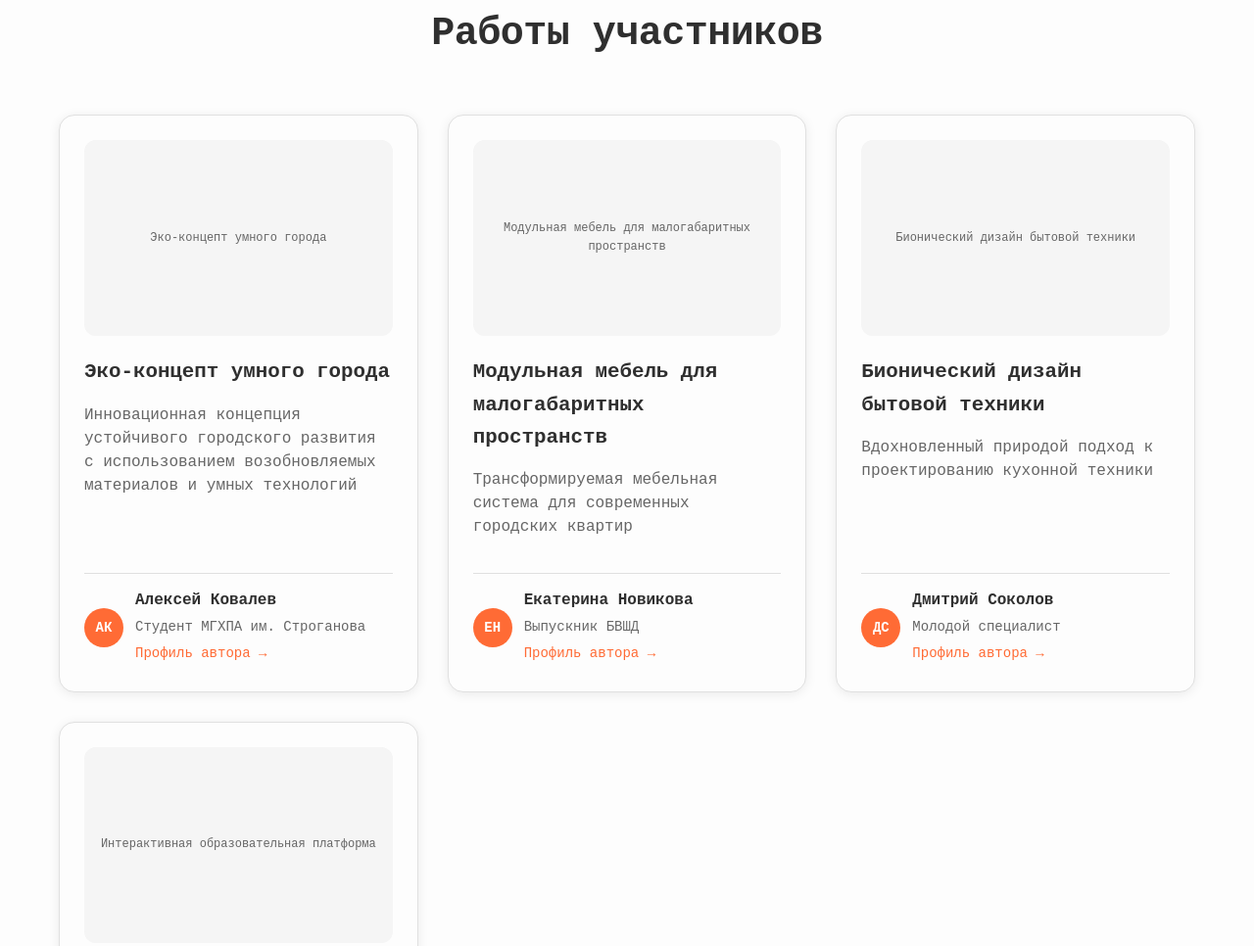
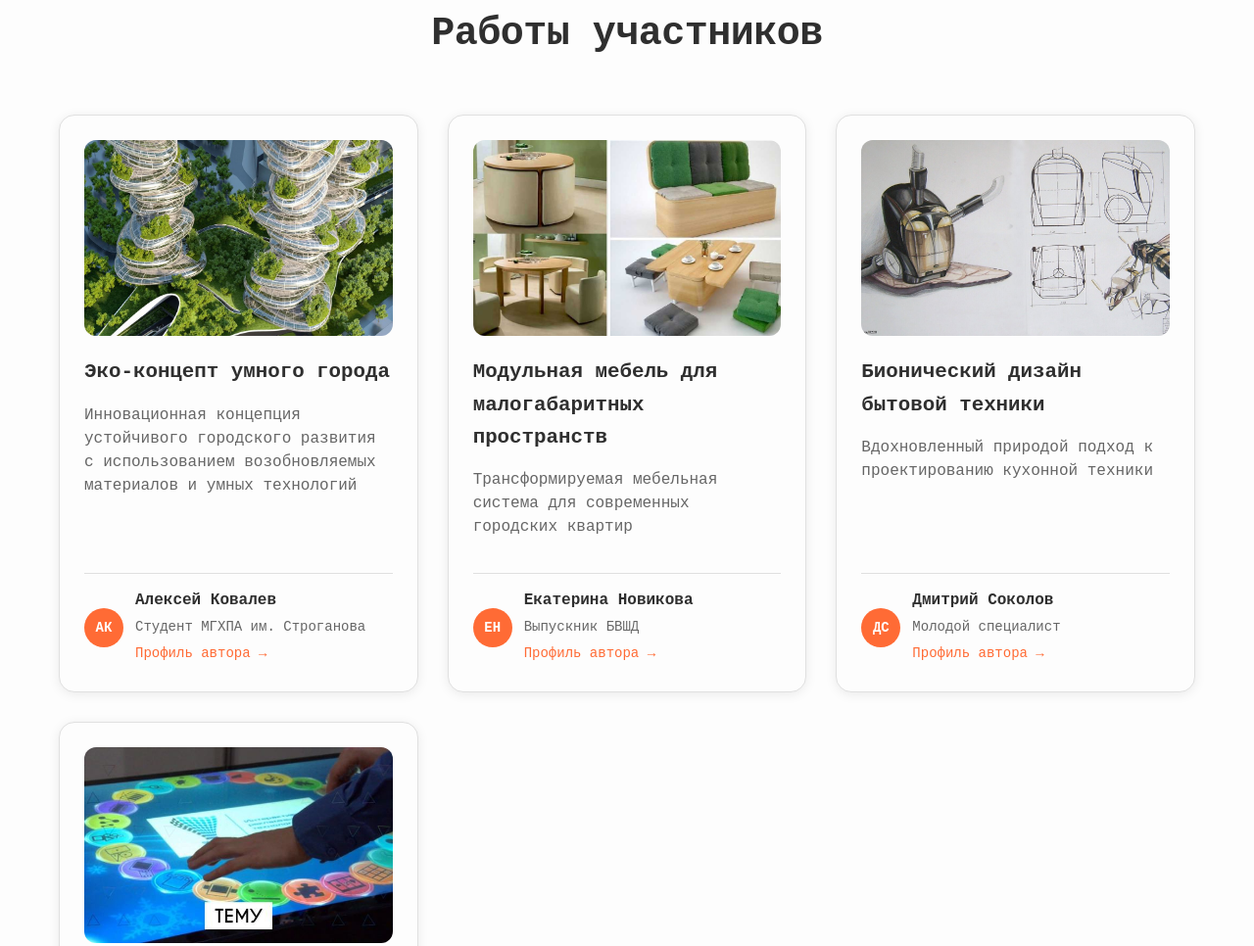
Before and after one commit to Puerowe/INDUSTRUS_diplom, a plain HTML site: page pages/events-young-exhibition.html in a window 1280 px wide. Shown: the part 697-1663 px from the top of the page at 98% size. Drawn offline with Linux system fonts and the light colour scheme; a web font is replaced by a local one.

Commit message:
Add files via upload

```diff
--- a/pages/events-young-exhibition.html
+++ b/pages/events-young-exhibition.html
@@ -132,6 +132,12 @@
 
         .young-author-link:hover {
             color: #e55a2b;
+        }
+        .young-work-image img {
+            width: 100%;
+            height: 100%;
+            object-fit: cover;
+            display: none; /* Сначала скрываем, пока не загрузится */
         }
     </style>
 </head>
@@ -277,7 +283,7 @@
                 id: 1,
                 title: "Эко-концепт умного города",
                 description: "Инновационная концепция устойчивого городского развития с использованием возобновляемых материалов и умных технологий",
-                image: "../images/young-work1.jpg",
+                image: "../icons/eko.jpg",
                 author: {
                     id: 3,
                     name: "Алексей Ковалев",
@@ -289,7 +295,7 @@
                 id: 2,
                 title: "Модульная мебель для малогабаритных пространств",
                 description: "Трансформируемая мебельная система для современных городских квартир",
-                image: "../images/young-work2.jpg",
+                image: "../icons/modul.png",
                 author: {
                     id: 4,
                     name: "Екатерина Новикова",
@@ -301,7 +307,7 @@
                 id: 3,
                 title: "Бионический дизайн бытовой техники",
                 description: "Вдохновленный природой подход к проектированию кухонной техники",
-                image: "../images/young-work3.jpg",
+                image: "../icons/bio.jpg",
                 author: {
                     id: 5,
                     name: "Дмитрий Соколов",
@@ -313,7 +319,7 @@
                 id: 4,
                 title: "Интерактивная образовательная платформа",
                 description: "Дизайн интерфейса для интерактивного обучения промышленному дизайну",
-                image: "../images/young-work4.jpg",
+                image: "../icons/inter.jpg",
                 author: {
                     id: 6,
                     name: "Анна Петрова",
@@ -331,7 +337,9 @@
             const worksHTML = youngWorksData.map(work => `
                 <div class="young-work-card" onclick="viewWorkDetail(${work.id})">
                     <div class="young-work-image">
-                        <img src="${work.image}" alt="${work.title}" onerror="this.style.display='none';">
+                        <img src="${work.image}" alt="${work.title}"
+                             onload="this.style.display='block'; this.nextElementSibling.style.display='none';"
+                            onerror="this.style.display='none'; this.nextElementSibling.style.display='flex';">
                         <div class="image-placeholder">
                             ${work.title}
                         </div>
@@ -361,7 +369,7 @@
             if (work) {
                 // В реальном приложении: location.href = `work-detail.html?id=${workId}`;
                 console.log(`Открывается страница работы: "${work.title}"`);
-                alert(`В реальном приложении здесь открылась бы страница работы: "${work.title}"`);
+                alert(`Скоро здесь будет страница работы: "${work.title}"`);
             }
         }
 
```
